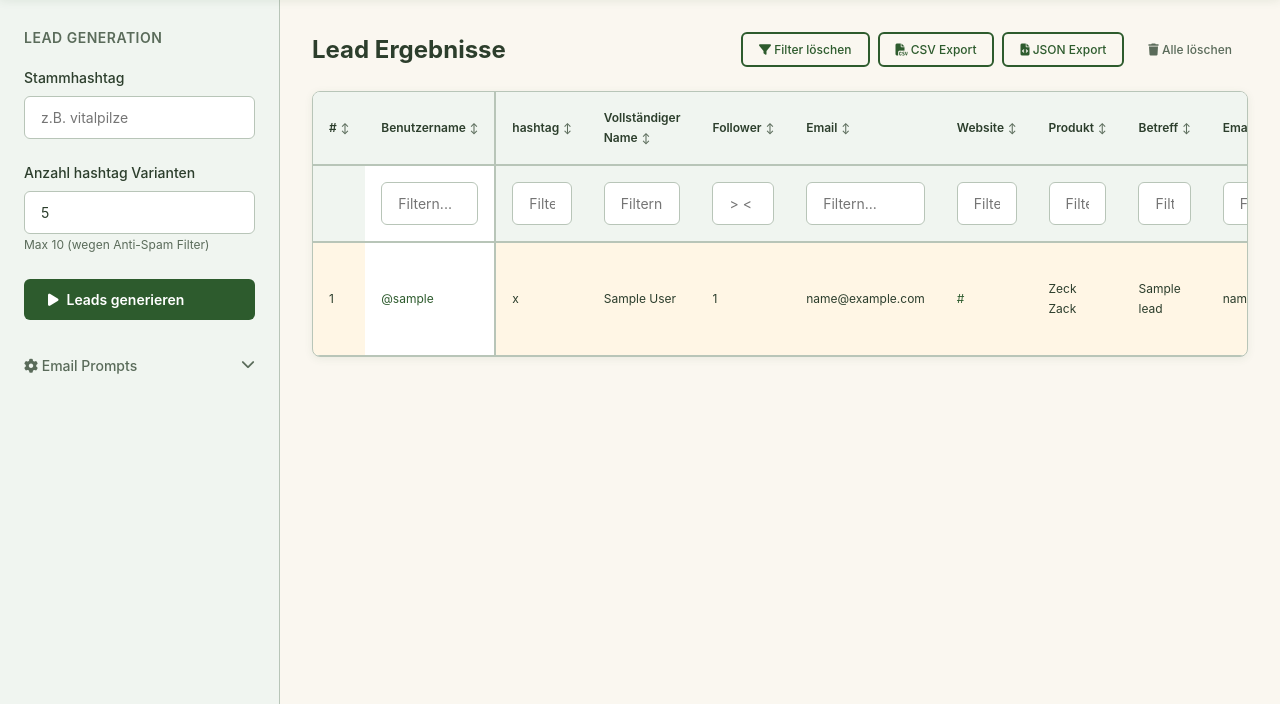
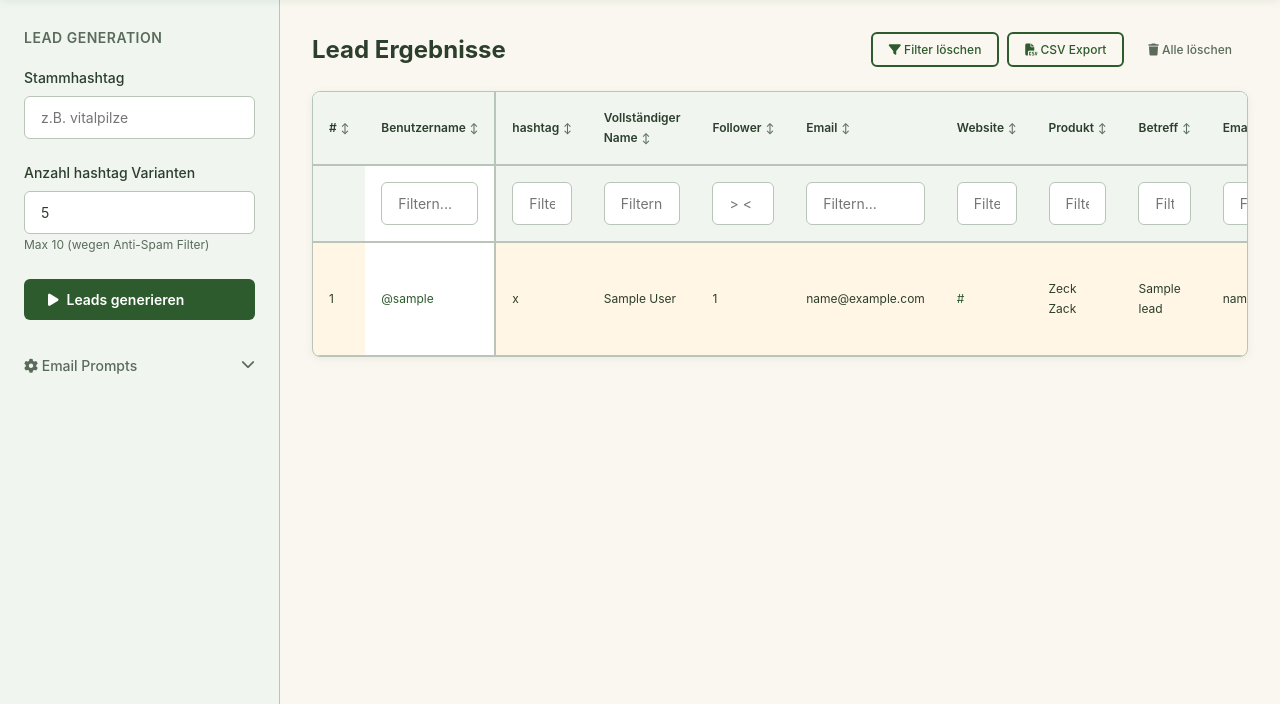
Before and after one commit to krautdawg/InfluencerLeadGenandOutreach, a Flask app: page / in a window 1280 px wide. Shown: the part 96-800 px from the top of the page. Run offline with Flask 3, Linux system fonts and the light colour scheme; tables that the repository leaves empty hold one stand-in row (values such as "Sample post").

Commit message:
Saved your changes before starting work
Replit-Commit-Author: Agent
Replit-Commit-Session-Id: 2284c67f-72f7-49f4-9388-44bfb83ab12f

```diff
--- a/templates/index.html
+++ b/templates/index.html
@@ -117,9 +117,6 @@
                             </button>
                             <button type="button" class="btn btn-secondary btn-sm" onclick="exportData('csv')">
                                 <i class="fas fa-file-csv"></i> CSV Export
-                            </button>
-                            <button type="button" class="btn btn-secondary btn-sm" onclick="exportData('json')">
-                                <i class="fas fa-file-code"></i> JSON Export
                             </button>
                             <button type="button" class="btn btn-tertiary btn-sm" onclick="clearData()">
                                 <i class="fas fa-trash"></i> Alle löschen
```
